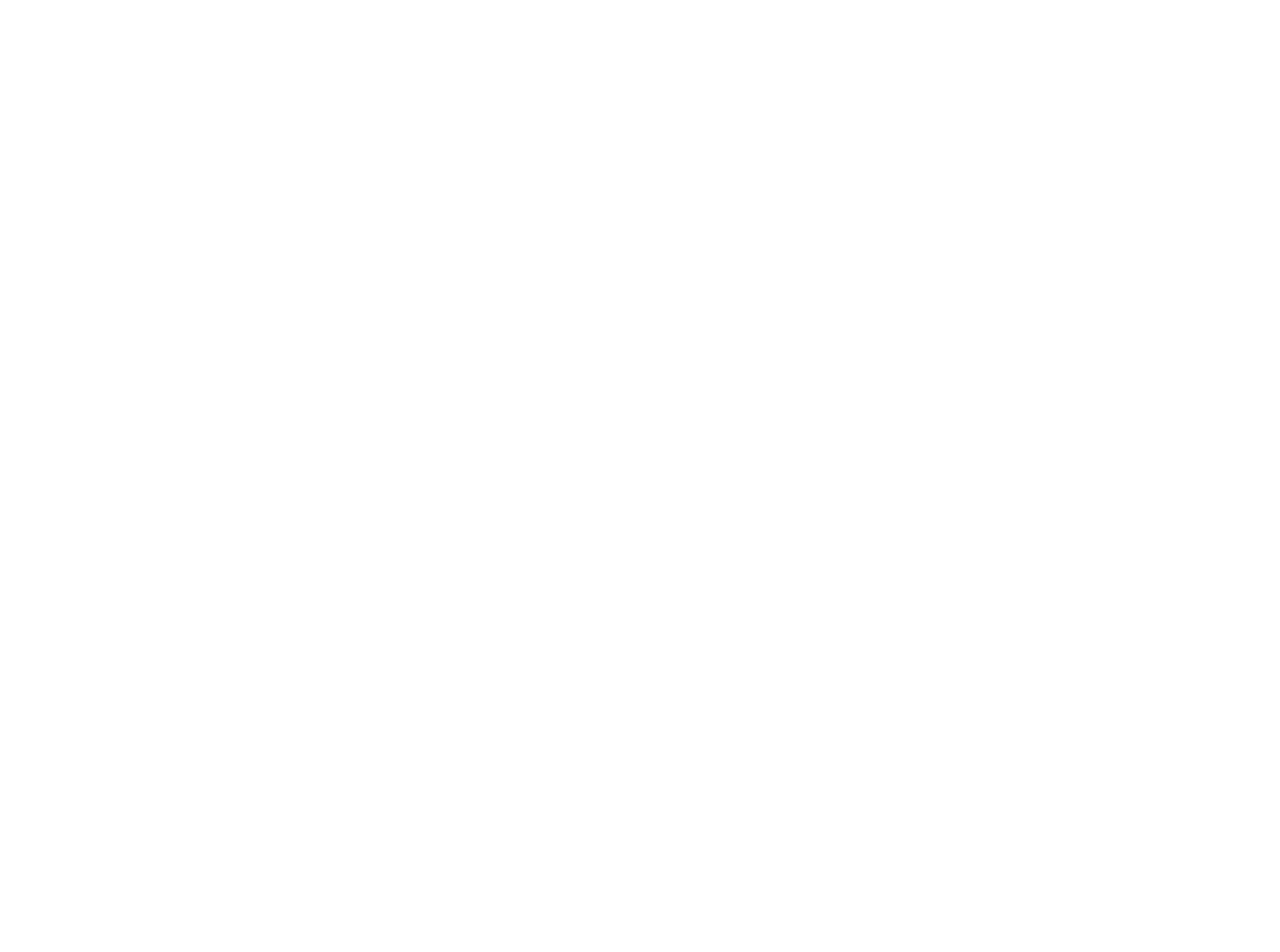
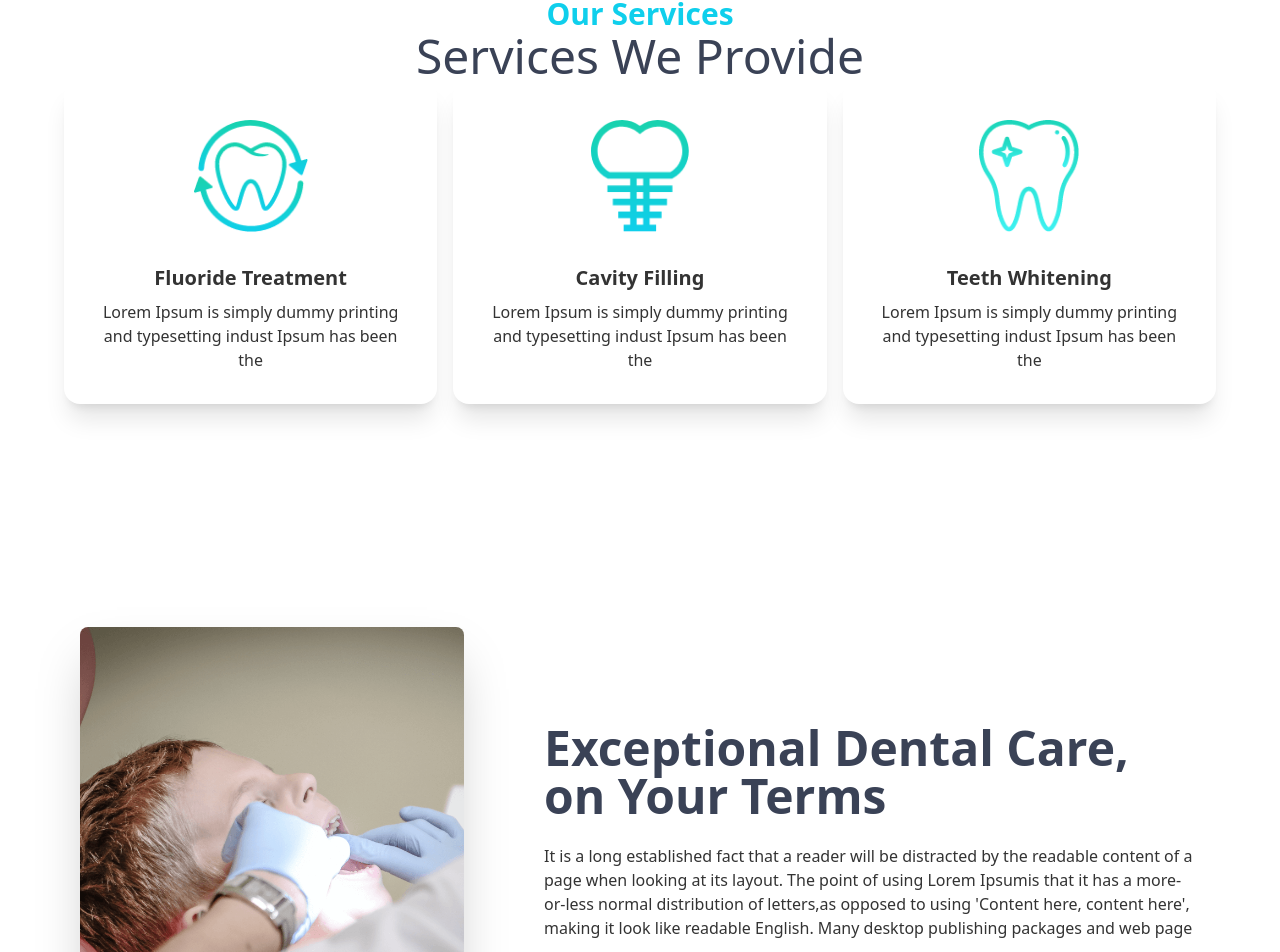
Before and after one commit to cryptomehedi/doctors-portal-client-side, a React (Create React App) app: page / in a window 1280 px wide. Shown: the part 1060-2012 px from the top of the page. Before the commit the page ends 992 px from the top, so only its background shows below. Built offline with nearby package versions, Linux system fonts and the light colour scheme.

Commit message:
service and feature section added

```diff
--- /dev/null
+++ b/src/Component/Pages/Home/Feature.js
@@ -0,0 +1,20 @@
+import React from 'react';
+import treatment from '../../../assets/images/treatment.png'
+const Feature = () => {
+    return (
+        <div>
+            <div class="hero min-h-screen mt-16">
+                <div class="hero-content flex-col lg:flex-row">
+                    <img src={treatment} alt="" class="max-w-sm rounded-lg shadow-2xl" />
+                    <div className='ml-16'>
+                        <h1 class="text-5xl text-accent font-bold">Exceptional Dental Care, on Your Terms</h1>
+                        <p class="py-6">It is a long established fact that a reader will be distracted by the readable content of a page when looking at its layout. The point of using Lorem Ipsumis that it has a more-or-less normal distribution of letters,as opposed to using 'Content here, content here', making it look like readable English. Many desktop publishing packages and web page</p>
+                        <button class="btn btn-primary bg-gradient-to-r from-secondary to-primary text-white uppercase font-bold">Get Started</button>
+                    </div>
+                </div>
+            </div>
+        </div>
+    );
+};
+
+export default Feature;
--- /dev/null
+++ b/src/Component/Pages/Home/Feature2.js
@@ -0,0 +1,11 @@
+import React from 'react';
+
+const Feature2 = () => {
+    return (
+        <div>
+
+        </div>
+    );
+};
+
+export default Feature2;
--- a/src/Component/Pages/Home/Home.js
+++ b/src/Component/Pages/Home/Home.js
@@ -1,10 +1,14 @@
 import React from 'react';
 import Banner from './Banner';
+import Feature from './Feature';
+import Services from './Services';
 
 const Home = () => {
     return (
         <div>
             <Banner/>
+            <Services/>
+            <Feature/>
         </div>
     );
 };
--- a/src/Component/Pages/Home/Info.js
+++ b/src/Component/Pages/Home/Info.js
@@ -25,7 +25,7 @@ const Info = () => {
             },
     ]
     return (
-        <div className="grid grid-cols-3 gap-6">
+        <div className="grid grid-cols-1 md:grid-cols-2 lg:grid-cols-3 gap-6">
             {/* <div class="card px-5 lg:card-side bg-gradient-to-r from-secondary to-primary shadow-xl">
                 <figure><img src={clock} alt="Album"/></figure>
                 <div class="card-body text-white">
--- a/src/Component/Pages/Home/InfoCard.js
+++ b/src/Component/Pages/Home/InfoCard.js
@@ -5,7 +5,7 @@ const InfoCard = ({info}) => {
 
     return (
         <div>
-            <div className={`card px-5 h-32 lg:card-side ${bg} shadow-xl`}>
+            <div className={`card p-3 pt-8 lg:pt-0 lg:h-32 lg:card-side ${bg} shadow-xl`}>
                 <figure><img src={img} alt="Album"/></figure>
                 <div className="card-body text-white">
                     <h2 className="card-title">{title}</h2>
--- /dev/null
+++ b/src/Component/Pages/Home/Service.js
@@ -0,0 +1,22 @@
+import React from 'react';
+
+const Service = ({info}) => {
+    const {img, title, description } = info;
+
+    return (
+        <div>
+            <div className="card max-w-lg bg-base-100 shadow-xl">
+                <figure className="px-10 pt-10">
+                    <img className="h-28" src={img} alt="Shoes" />
+                </figure>
+                <div className="card-body items-center text-center">
+                    <h2 className="card-title">{title}</h2>
+                    <p>{description}</p>
+
+                </div>
+            </div>
+        </div>
+    );
+};
+
+export default Service;
--- /dev/null
+++ b/src/Component/Pages/Home/Services.js
@@ -0,0 +1,38 @@
+import React from 'react';
+import fluoride from '../../../assets/images/fluoride.png'
+import cavity from '../../../assets/images/cavity.png'
+import whitening from '../../../assets/images/whitening.png'
+import Service from './Service';
+
+const Services = () => {
+    const services = [
+        {
+            img: fluoride,
+            title: 'Fluoride Treatment',
+            description: 'Lorem Ipsum is simply dummy printing and typesetting indust Ipsum has been the'
+        },
+        {
+            img: cavity,
+            title: 'Cavity Filling',
+            description: 'Lorem Ipsum is simply dummy printing and typesetting indust Ipsum has been the'
+        },
+        {
+            img: whitening,
+            title: 'Teeth Whitening',
+            description: 'Lorem Ipsum is simply dummy printing and typesetting indust Ipsum has been the'
+        },
+    ]
+    return (
+        <div>
+            <h3 className='text-primary text-3xl font-semibold text-center mt-16'>Our Services</h3>
+            <h3 className='text-accent text-5xl  text-center'>Services We Provide</h3>
+            <div className='grid grid-cols-1 md:grid-cols-2 lg:grid-cols-3 gap-4'>
+                {
+                    services.map(service => <Service info={service} key={service.title} />)
+                }
+            </div>
+        </div>
+    );
+};
+
+export default Services;
```
